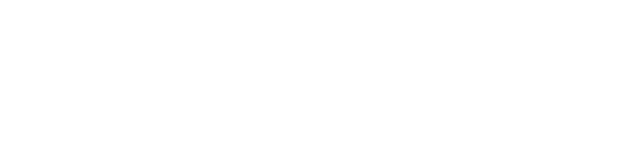
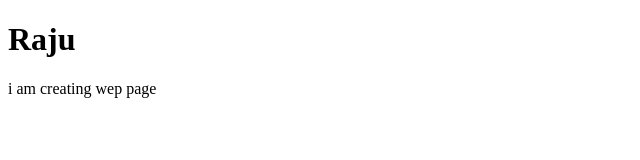
Before and after one commit to Rajudurairaj/first_project, a plain HTML site: page profile/index.html in a window 1280 px wide. Shown: the whole page, without its empty margins (0-640 px from the left). Drawn offline with Linux system fonts and the light colour scheme.

Commit message:
first commit

```diff
--- a/profile/index.html
+++ b/profile/index.html
@@ -3,9 +3,10 @@
 <head>
     <meta charset="UTF-8">
     <meta name="viewport" content="wgit "idth=device-width, initial-scale=1.0">
-    <title>Document</title>
+    <title>blank sheet</title>
 </head>
 <body>
-
+   <h1>Raju</h1>
+   <p> i am creating wep page</p>
 </body>
 </html>
```
